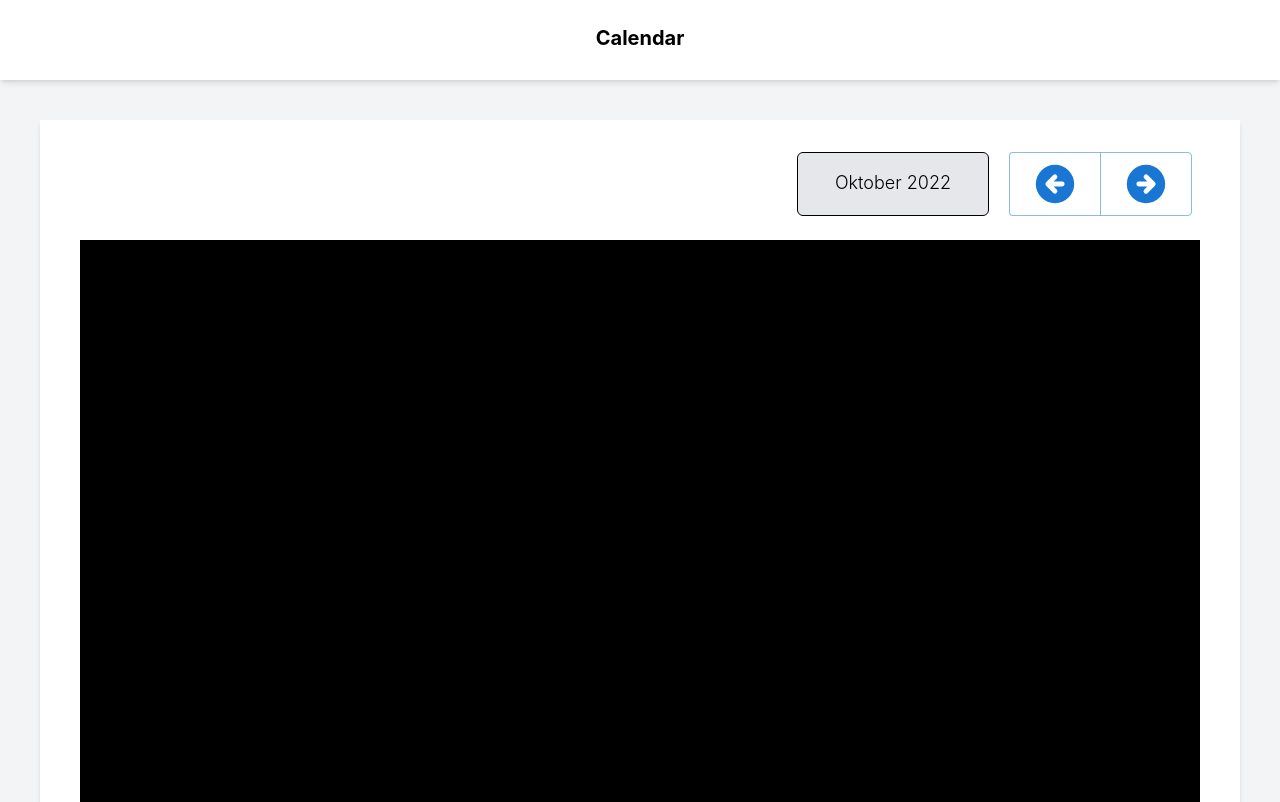
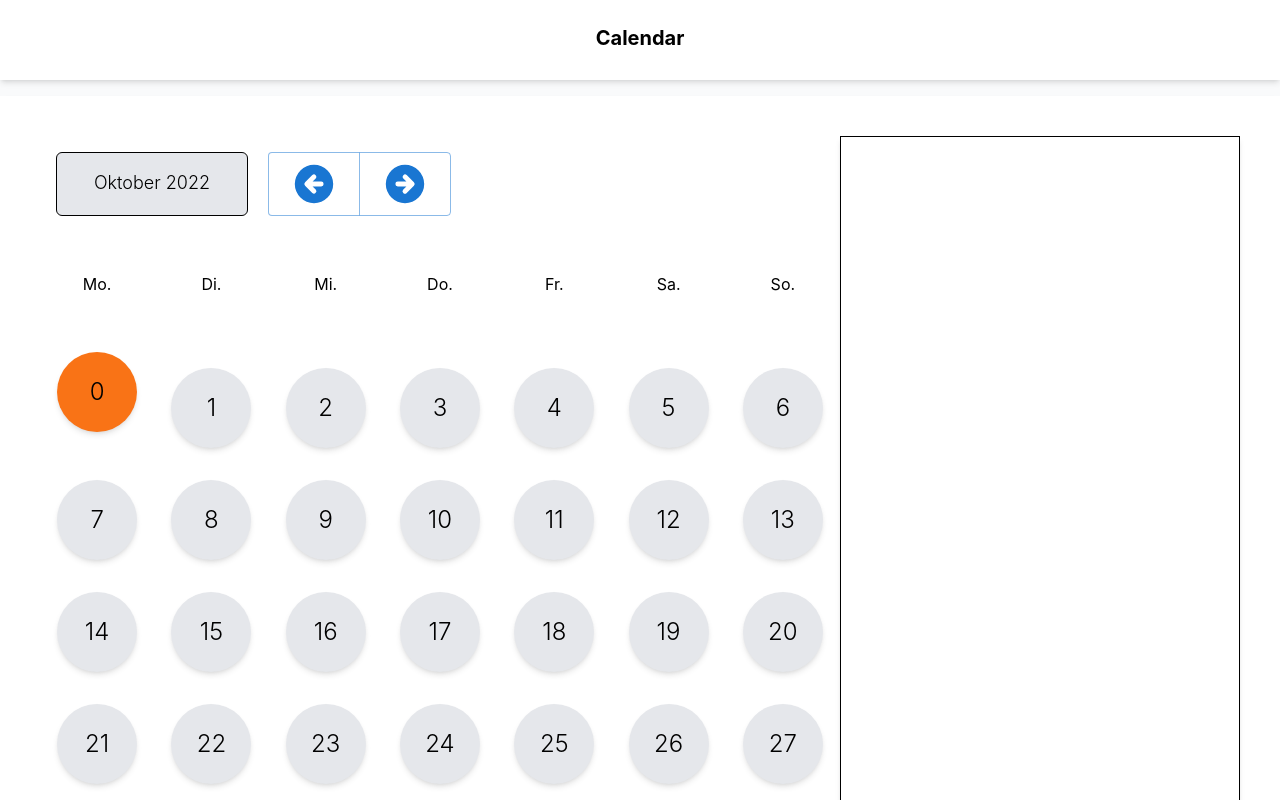
Before and after one commit to SimonHls/DojoSignup, a React (Create React App) app in the folder dojosignup/: page / in a window 1280 px wide. Shown: the top 802 px of the page. Built offline with nearby package versions, Linux system fonts and the light colour scheme.

Commit message:
implemented calender date selection

```diff
--- a/dojosignup/package.json
+++ b/dojosignup/package.json
@@ -14,6 +14,7 @@
     "react": "^18.2.0",
     "react-dom": "^18.2.0",
     "react-scripts": "5.0.1",
+    "recoil": "^0.7.4",
     "web-vitals": "^2.1.4"
   },
   "scripts": {
--- a/dojosignup/src/App.js
+++ b/dojosignup/src/App.js
@@ -1,22 +1,23 @@
 import './App.css';
 import React from 'react';
 import Calendar from './components/Calendar';
+import {
+  RecoilRoot
+} from 'recoil';
 
 function App() {
   return (
-    <>
-      <div className=''>
+    <RecoilRoot>
+      <div className="bg-gray-50 h-screen overflow-y-scroll scrollbar-hide">
 
-        <div className='min-w-screen h-20 z-50 sticky bg-white shadow-md'>
-          <h1 className=' text-center font-bold text-xl pt-6'>Calendar</h1>
+        <div className='h-20 z-50 sticky bg-white shadow-md'>
+          <h1 className='relative text-center font-bold text-xl pt-6'>Calendar</h1>
         </div>
 
-        <div className=' min-w-screen min-h-screen bg-gray-100 p-10'>
-          <Calendar />
-        </div>
+        <Calendar />
 
       </div>
-    </>
+    </RecoilRoot>
   );
 }
 
--- /dev/null
+++ b/dojosignup/src/atoms/selectedDayAtom.js
@@ -0,0 +1,6 @@
+import {atom} from 'recoil';
+
+export const selectedDayAtom = atom({
+    key: "selectedDayAtom",
+    default: 0,
+})
--- a/dojosignup/src/components/Calendar.js
+++ b/dojosignup/src/components/Calendar.js
@@ -1,12 +1,21 @@
 import React from 'react'
 import { ArrowCircleLeftIcon, ArrowCircleRightIcon } from '@heroicons/react/solid'
 import { Button, ButtonGroup } from '@mui/material'
+import CalendarDay from './CalendarDay'
 
 function Calendar() {
+
+  const dayArray = Array.apply(null, {length: 35}).map(Number.call, Number)
+  const dayHeaders = ["Mo.", "Di.", "Mi.", "Do.", "Fr.", "Sa.", "So."]
+
   return (
-      <div className=' min-h-screen min-w-full bg-white shadow-md flex relative p-10'>
-        <div className='p-8 absolute top-0 right-4 flex justify-end space-x-5'>
+    <div className=' min-h-screen min-w-full bg-white shadow-md flex relative p-10 mt-4'>
+      <div className='grid grid-cols-3 min-w-full min-h-full'>
 
+        <div className='col-span-2 min-h-full min-w-full'>
+          <div className=''>
+
+            <div className='p-4  top-0 left-12 flex justify-start space-x-5'>
               <div className=' w-48 h-18 border-black border rounded-md bg-gray-200 text-center inline-block align-middle'>
                 <h1 className=' mt-4 font-light text-lg'>Oktober 2022</h1>
               </div>
@@ -18,12 +27,25 @@ function Calendar() {
                   <ArrowCircleRightIcon className=' w-12 h-12'/>
                 </Button>
               </ButtonGroup>
+            </div>
+
+            <div className='mt-10 grid grid-cols-7 auto-cols-auto place-items-center'>
+              {dayHeaders.map((dayHeader) => (
+                <h1>{dayHeader}</h1>
+              ))}
+            </div>
+
+            <div className=' mt-10 grid grid-cols-7 space-y-8 auto-cols-auto place-items-center'>
+              {dayArray.map((day, index) => (
+                <CalendarDay day={day} key={index}/>
+              ))}
+            </div>
 
           </div>
+        </div>
 
+        <div className='shadow-md border-black border col-span-1 min-w-full min-h-fit'></div>
 
-        <div className='bg-black min-w-full min-h-full mt-20'>
-          <h1>hi</h1>
         </div>
       </div>
   )
--- /dev/null
+++ b/dojosignup/src/components/CalendarDay.js
@@ -0,0 +1,37 @@
+import React, { useState, useEffect } from 'react'
+import { useRecoilState } from 'recoil'
+import { selectedDayAtom } from '../atoms/selectedDayAtom'
+
+function CalendarDay(props) {
+
+  const [selectedDay, setSelectedDay] = useRecoilState(selectedDayAtom);
+  const [isSelected, setIsSelected] = useState(false);
+
+  const handleDayClick = () => {
+    if (selectedDay !== props.day) {
+      setSelectedDay(props.day);
+    }
+  };
+
+  useEffect(() => {
+    const handleSelectionChange = () => {
+      setIsSelected(false);
+      if (props.day === selectedDay) {
+        setIsSelected(true);
+      }
+    }
+    handleSelectionChange();
+  }, [selectedDay, props.day]);
+
+
+  return (
+    <div className={`w-20 h-20 rounded-full flex justify-center shadow-md
+          hover:cursor-pointer transition ease-in
+          ${isSelected ? 'bg-orange-500' : 'bg-gray-200'}`}
+          onClick={handleDayClick}>
+      <h1 className='m-auto font-light text-2xl'> {props.day} </h1>
+    </div>
+  )
+}
+
+export default CalendarDay
```
Also changed, not shown: 1 other file (tests, documents, lock files or other folders). Lines whose indentation alone changed are shown as unchanged.
